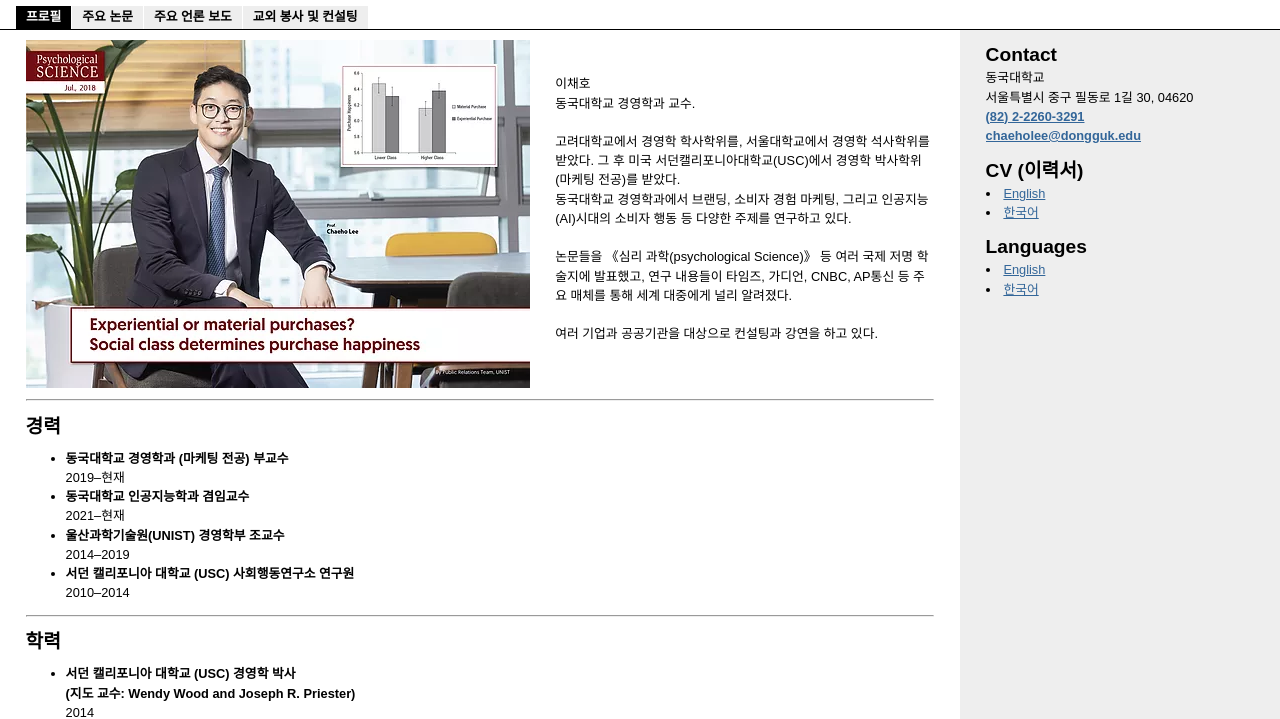
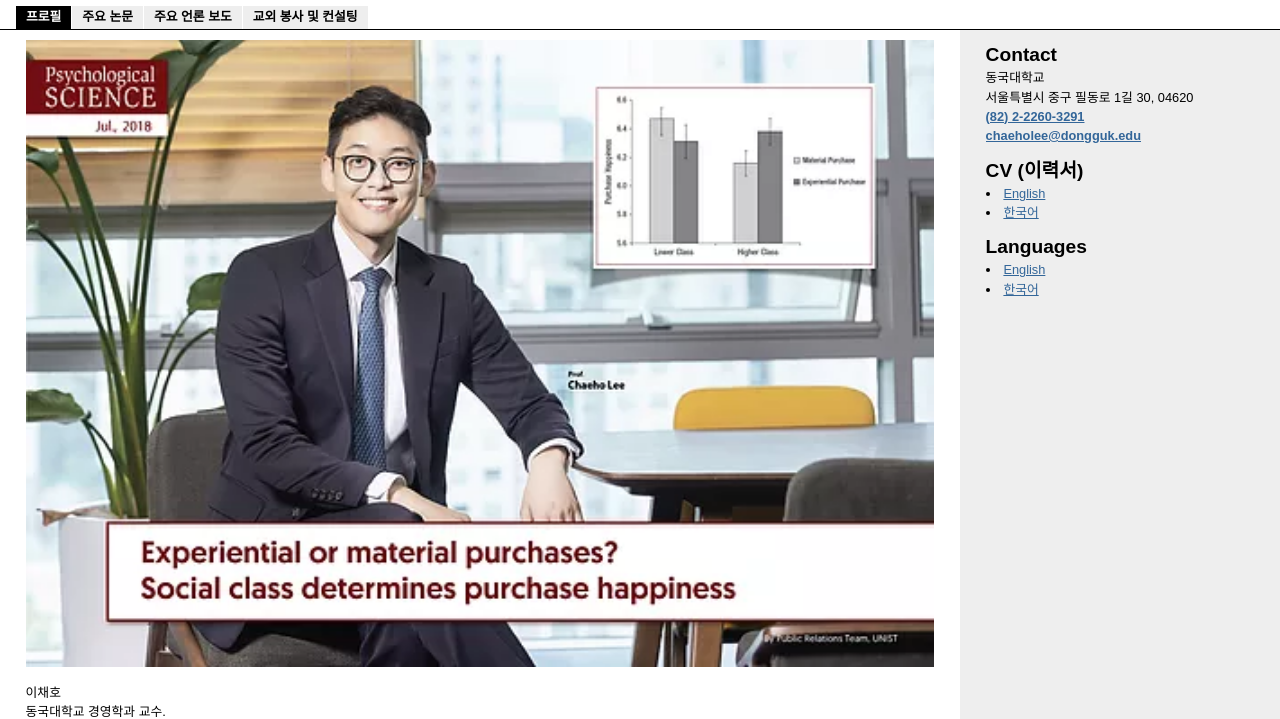
Before and after one commit to ChaehoLee/ChaehoLee.github.io, a plain HTML site: page index.html in a window 1280 px wide. Shown: the part 60-779 px from the top of the page. Drawn offline with Linux system fonts and the light colour scheme.

Commit message:
introduce class updated

```diff
--- a/index.html
+++ b/index.html
@@ -40,8 +40,7 @@
 <div class="colmask rightmenu">
         <div class="colleft">
                 <div class="col1">
-					<div class = "introduce">
-						<img class ="fullshot" src="figures/KakaoTalk_20200605_111920020_01.webp">
+					<img class ="introduce" src="figures/KakaoTalk_20200605_111920020_01.webp">
 					<p>
 						이채호<br>
 						동국대학교 경영학과 교수.<br><br>
@@ -50,7 +49,6 @@
 						논문들을 《심리 과학(psychological Science)》 등 여러 국제 저명 학술지에 발표했고, 연구 내용들이 타임즈, 가디언, CNBC, AP통신 등 주요 매체를 통해 세계 대중에게 널리 알려졌다.<br><br>
 						여러 기업과 공공기관을 대상으로 컨설팅과 강연을 하고 있다.
 					</p>
-					</div>
 					<!-- <img src="figures/portrait.jpg" border="1"/> -->
 					<hr>
 					<h2 id="1">경력</h2>
--- a/style.css
+++ b/style.css
@@ -148,17 +148,10 @@ img {
 	position:relative;
 }
 .introduce {
-	overflow: hidden;
-	display: flex;
-	align-items: center;
-	justify-content: center;
-	width: auto;
-	height: auto;
+	width: 100%;
+	height: 100%;
+	object-fit: contain;
 }
-.fullshot {
-	margin-right: 2em;
-}
-
 .col1,
 .col2,
 .col3 {
```
Lines whose indentation alone changed are shown as unchanged.
